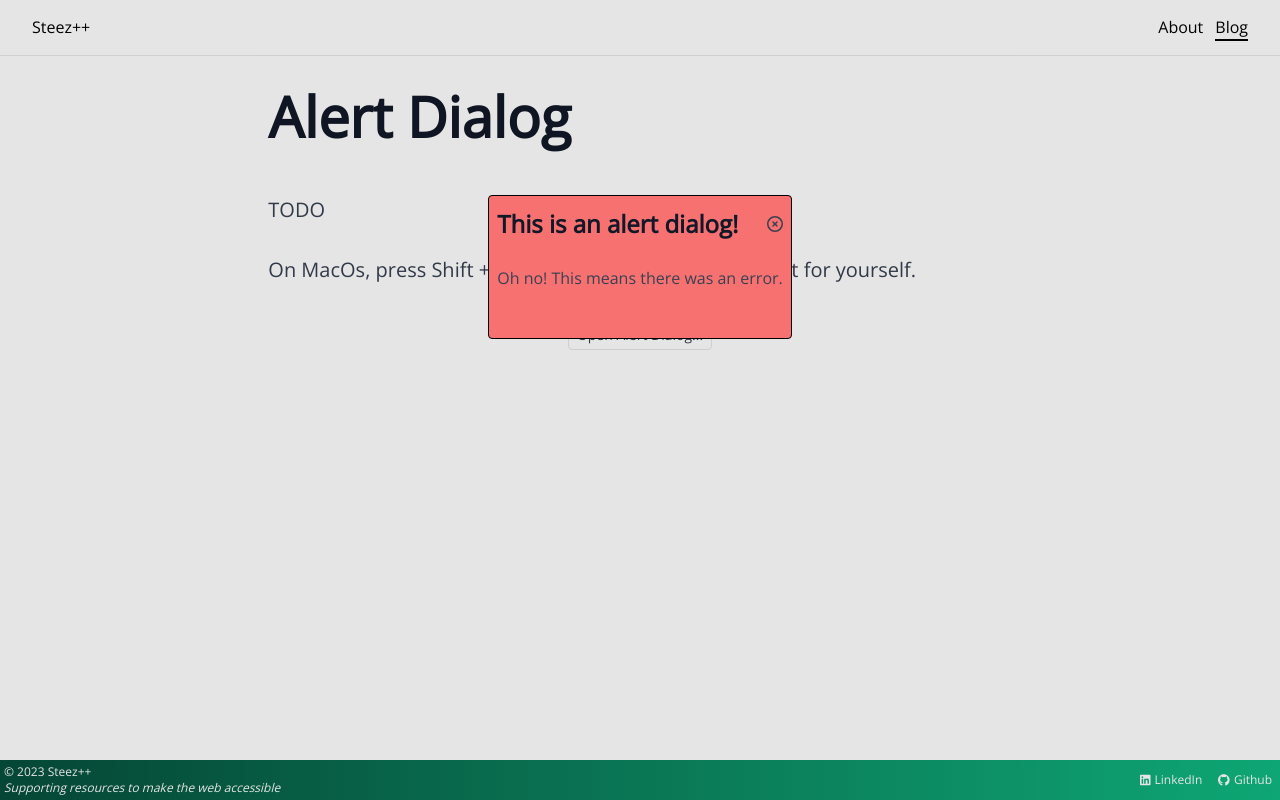
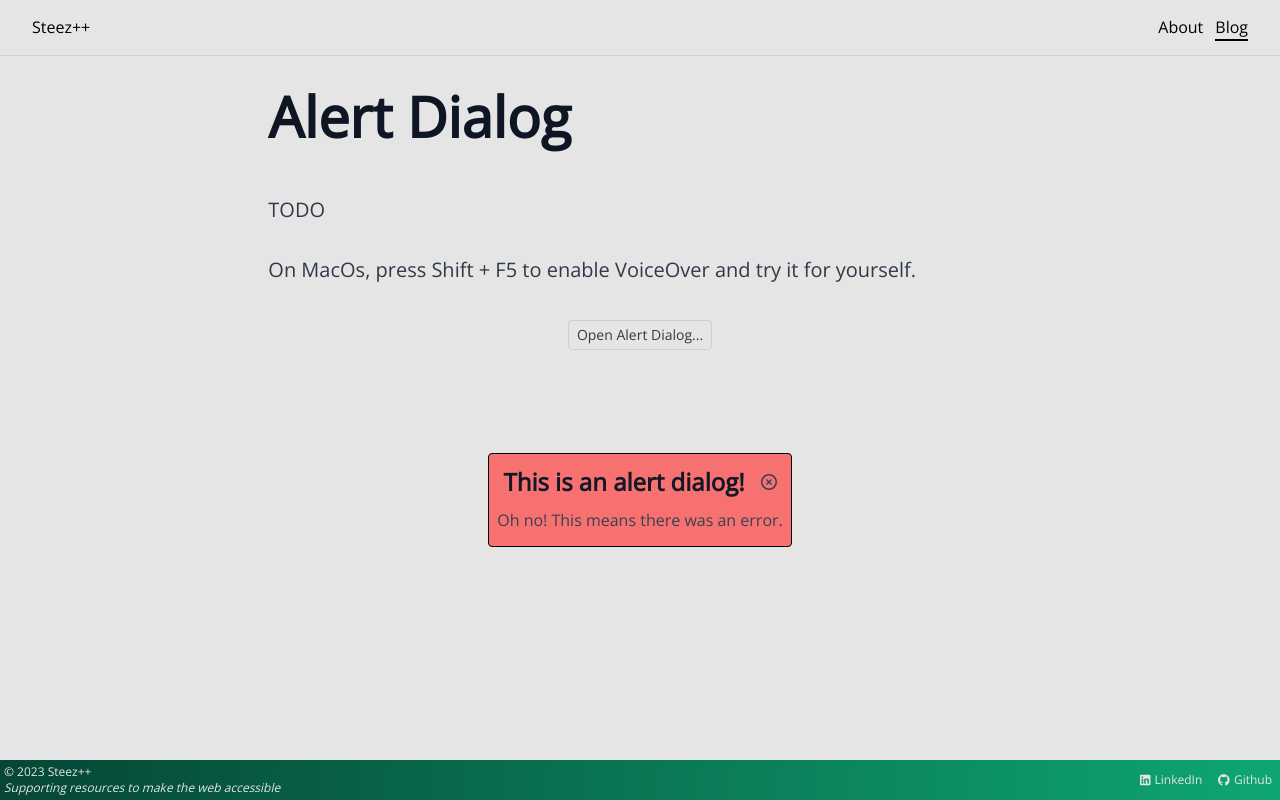
Before and after one commit to steezplusplus/Accessible-Web-Components, a Next.js app: page /blog/alert-dialog in a window 1280 px wide. Both pictures are taken after a click on the button "Open Alert Dialog...". Built offline with nearby package versions, Linux system fonts and the light colour scheme.

Commit message:
feat: make all dialogs similar enough

```diff
--- a/app/blog/alert-dialog/_components/alertDialog/AlertDialog.tsx
+++ b/app/blog/alert-dialog/_components/alertDialog/AlertDialog.tsx
@@ -29,12 +29,12 @@ export function AlertDialog() {
         ref={alertDialogRef}
         aria-labelledby={labelId}
         aria-describedby={descriptionId}
-        className="prose fixed bottom-1/3 h-36 rounded border border-black bg-red-400 p-2 prose-h2:my-1"
+        className="prose fixed top-1/4 h-fit rounded border border-black bg-red-400 p-2 prose-h2:my-1 prose-p:my-1"
         role="alertdialog"
       >
-        <div className="flex justify-center">
+        <div className="flex justify-center gap-x-4">
           <h2 id={labelId}>This is an alert dialog!</h2>
-          <button onClick={closeAlertDialog} className="ml-auto">
+          <button onClick={closeAlertDialog}>
             <FontAwesomeIcon icon={faCircleXmark} />
           </button>
         </div>
--- a/app/blog/modal-dialog/_components/modalDialog/ModalDialog.tsx
+++ b/app/blog/modal-dialog/_components/modalDialog/ModalDialog.tsx
@@ -5,7 +5,6 @@ import { FontAwesomeIcon } from '@fortawesome/react-fontawesome';
 import { useRef } from 'react';
 
 const labelId = 'modal-dialog-label';
-const descriptionId = 'modal-dialog-description';
 
 export function ModalDialog() {
   const modaDialogRef = useRef<HTMLDialogElement>(null);
@@ -29,19 +28,13 @@ export function ModalDialog() {
 
         ref={modaDialogRef}
         aria-labelledby={labelId}
-        aria-describedby={descriptionId}
-        className="prose fixed top-1/4 h-36 rounded border border-black bg-slate-200 p-2 prose-h2:my-1"
+        className="prose fixed top-1/4 h-fit rounded border border-black bg-slate-200 p-2 prose-h2:my-1"
       >
-        <div className="flex justify-center">
+        <div className="flex justify-center gap-x-4">
           <h2 id={labelId}>This is a modal dialog!</h2>
-          <button onClick={closeModalDialog} className="ml-auto">
+          <button onClick={closeModalDialog}>
             <FontAwesomeIcon icon={faCircleXmark} />
           </button>
-        </div>
-        <div id={descriptionId}>
-          <p>
-            You can not interact with the primary application window while this is open.
-          </p>
         </div>
       </dialog>
     </>
--- a/app/blog/non-modal-dialog/_components/nonModalDialog/NonModalDialog.tsx
+++ b/app/blog/non-modal-dialog/_components/nonModalDialog/NonModalDialog.tsx
@@ -5,7 +5,6 @@ import { FontAwesomeIcon } from '@fortawesome/react-fontawesome';
 import { useRef } from 'react';
 
 const labelId = 'non-modal-dialog-label';
-const descriptionId = 'non-modal-dialog-description';
 
 export function NonModalDialog() {
   const nonModalDialogRef = useRef<HTMLDialogElement>(null);
@@ -28,19 +27,13 @@ export function NonModalDialog() {
       <dialog
         ref={nonModalDialogRef}
         aria-labelledby={labelId}
-        aria-describedby={descriptionId}
-        className="prose fixed bottom-1/3 h-36 rounded border border-black bg-slate-200 p-2 prose-h2:my-1"
+        className="prose fixed bottom-1/3 h-fit rounded border border-black bg-slate-200 p-2 prose-h2:my-1"
       >
-        <div className="flex justify-center">
+        <div autoFocus className="flex justify-center gap-x-4">
           <h2 id={labelId}>This is a non-modal dialog!</h2>
-          <button onClick={closeNonModalDialog} className="ml-auto">
+          <button onClick={closeNonModalDialog}>
             <FontAwesomeIcon icon={faCircleXmark} />
           </button>
-        </div>
-        <div id={descriptionId}>
-          <p>
-            You can still interact with the primary application window while this is open.
-          </p>
         </div>
       </dialog>
     </>
```
